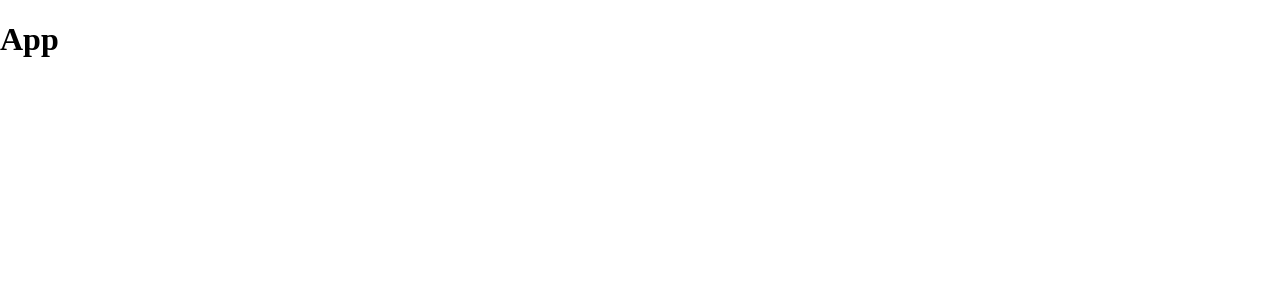
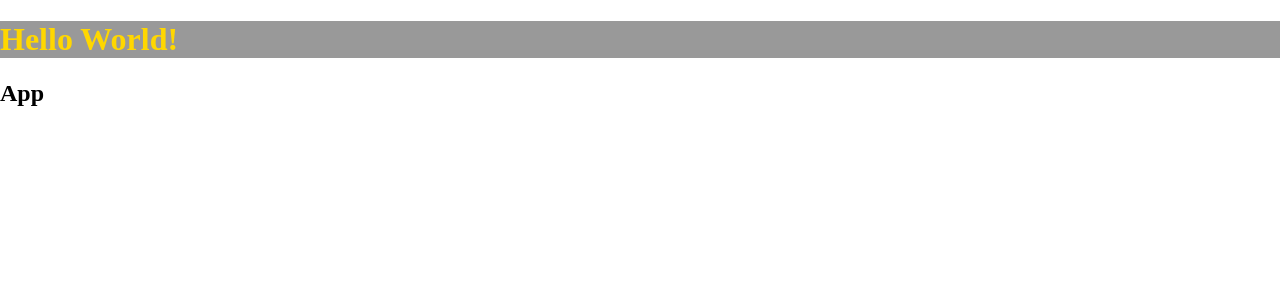
Before and after one commit to steven-oehley/ReactReview, a React (Create React App) app: page / in a window 1280 px wide. Shown: the top 300 px of the page. Built offline with nearby package versions, Linux system fonts and the light colour scheme.

Commit message:
task/created-header-component

```diff
--- a/src/App.js
+++ b/src/App.js
@@ -1,3 +1,12 @@
+import Header from "./components/Header";
+
 export default function App() {
-  return <h1>App</h1>;
+  return (
+    <>
+      <Header text="Hello World!" />
+      <div className="container">
+        <h2>App</h2>
+      </div>
+    </>
+  );
 }
--- /dev/null
+++ b/src/components/Header.jsx
@@ -0,0 +1,29 @@
+import PropTypes from "prop-types";
+
+function Header({ text, bgColor, textColor }) {
+  return (
+    <header style={{ backgroundColor: bgColor, color: textColor }}>
+      <div className="container">
+        <h1>{text}</h1>
+      </div>
+    </header>
+  );
+}
+
+// default props can be passed in like this
+// OR they can be passsed in the same way as to JS function function Header({ text = "Hello World!"}) {
+Header.defaultProps = {
+  text: "ReactReview ⚛︎",
+  bgColor: "rgba(0,0,0,0.4)",
+  textColor: "#FFD700",
+};
+
+// Prop types to check types of props - good practice if not using TS
+
+Header.propTypes = {
+  text: PropTypes.string,
+  bgColor: PropTypes.string,
+  textColor: PropTypes.string,
+};
+
+export default Header;
```
